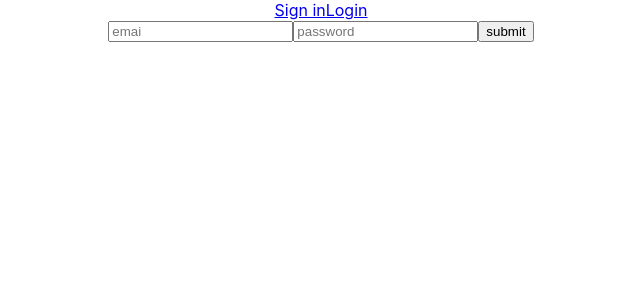
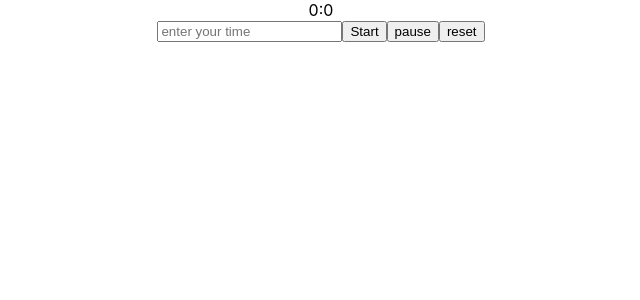
Before and after one commit to 12NikhilKumar/revison, a React (Create React App) app: page / in a window 1280 px wide. Shown: the top 300 px of the page, without its empty margins (319-959 px from the left). Built offline with nearby package versions, Linux system fonts and the light colour scheme.

Commit message:
timer with alarm

```diff
--- a/src/App.js
+++ b/src/App.js
@@ -7,6 +7,7 @@ import { Login } from './pages/login';
 import { BrowserRouter } from 'react-router-dom';
 import { Navbar } from './component/navbar';
 import { AllRoutes } from './routes/routes';
+import { Alarm } from './pages/alarm';
 
 function App() {
   return (
@@ -14,7 +15,8 @@ function App() {
       <BrowserRouter>
         <AppcontextProvider>
           {/* <Navbar/> */}
-          <AllRoutes/>
+          {/* <AllRoutes/> */}
+          <Alarm/>
         </AppcontextProvider>
       </BrowserRouter>
     </div>
--- /dev/null
+++ b/src/pages/alarm.jsx
@@ -0,0 +1,45 @@
+import React from "react";
+export const Alarm = ()=>{
+    // const [time,setTime] = React.useState(0);
+    const [min,setMin] = React.useState(0);
+    const [sec,setSec] = React.useState(0);
+    const [time,setTime] = React.useState(null);
+    const timeRef = React.useRef(null);
+    const checkTime = () =>{
+        console.log(sec)
+        if(timeRef.current){
+            return
+        }
+        timeRef.current = setInterval(()=>{
+            setSec((sec)=>sec < 60?sec+1:sec=0);
+        },100)
+    }
+    const pause = ()=>{
+        clearInterval(timeRef.current);
+        timeRef.current = null;
+    }
+    const reset = ()=>{
+        clearInterval(timeRef.current);
+        timeRef.current = null;
+        setMin(0)
+        setSec(0)
+    }
+    React.useEffect(()=>{
+        if(sec==60){
+            setMin((min)=>min+1)
+        }
+        if(time>0 && min==time){
+            alert("wake up")
+            setTime(null)
+        }
+    },[sec])
+    return (
+        <div>
+            <div>{min}:{sec}</div>
+            <input type="number" placeholder="enter your time" onChange={(e)=>{setTime(e.target.value)}}/>
+            <button onClick={checkTime}>Start</button>
+            <button onClick={pause}>pause</button>
+            <button onClick={reset}>reset</button>
+        </div>
+    )
+};
```
